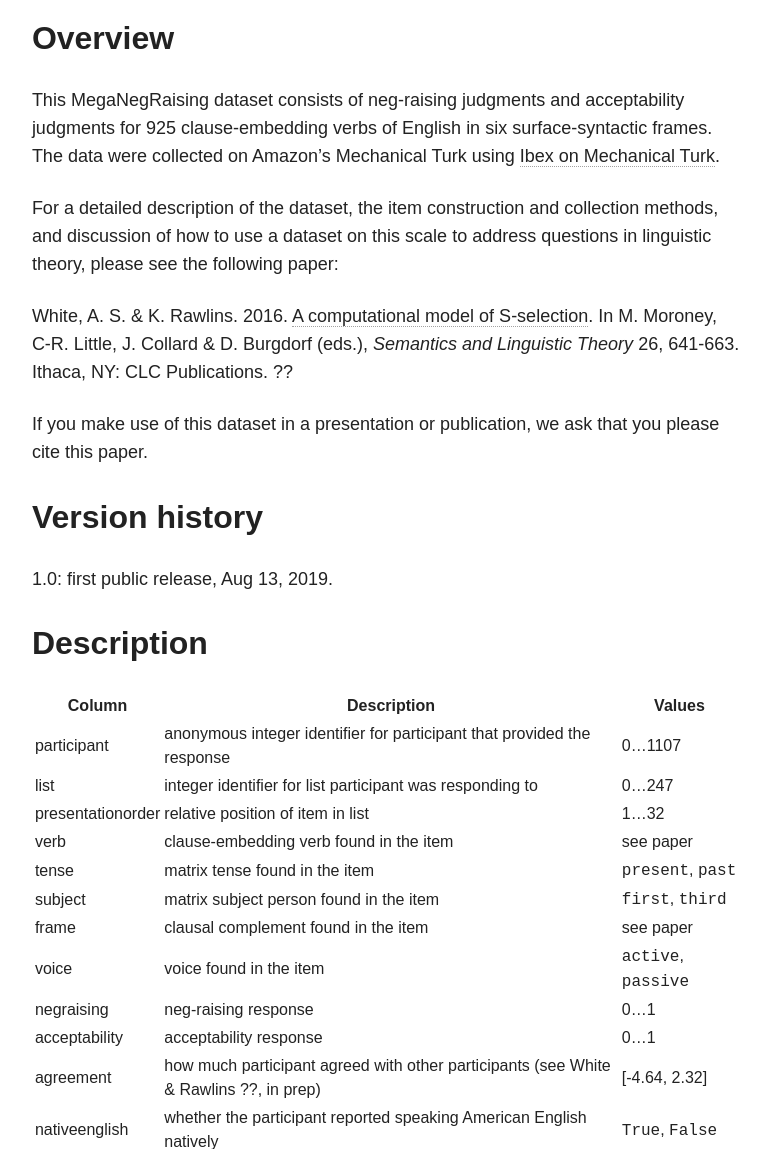
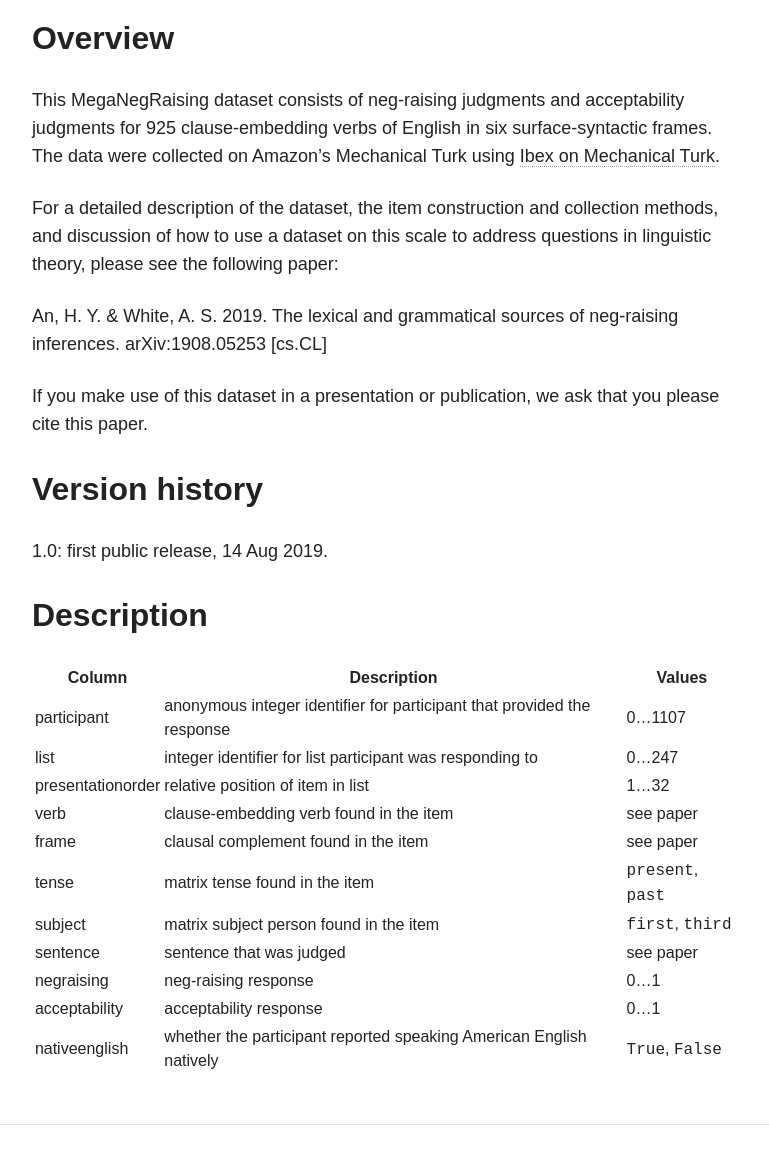
Before and after one commit to MegaAttitude/megaattitude.github.io, a Jekyll site: the page built from projects/mega-negraising/mega-negraising-v1/README.md, in a window 1280 px wide and 1400 px high, scrolled down 942 px, cut to the strip 0-1149 px from the top of the window. Shown: the whole strip, without its empty margins (254-1023 px from the left). Built offline with Jekyll 4.4.1, drawn with Linux system fonts in a browser that asks for light colours; nearby versions of some CDN libraries; our own code applies the rules of GitHub Pages for plain Markdown files; some of the changed text lies outside the part shown.

Commit message:
Adds arXiv identifier to MegaNegRaising citation

```diff
--- a/projects/mega-negraising/mega-negraising-v1/README.md
+++ b/projects/mega-negraising/mega-negraising-v1/README.md
@@ -6,7 +6,7 @@
 
 **Version:** 1.0
 
-**Release date:** Aug 13, 2019
+**Release date:** Aug 14, 2019
 
 ## Overview
 
@@ -14,14 +14,13 @@ This MegaNegRaising dataset consists of neg-raising judgments and acceptability
 
 For a detailed description of the dataset, the item construction and collection methods, and discussion of how to use a dataset on this scale to address questions in linguistic theory, please see the following paper:
 
-White, A. S. & K. Rawlins. 2016. [A computational model of S-selection](http://aswhite.net/media/papers/white_computational_2016_salt.pdf). In M. Moroney, C-R. Little, J. Collard & D. Burgdorf (eds.), *Semantics and Linguistic Theory* 26, 641-663. Ithaca, NY: CLC Publications.
-??
+An, H. Y. & White, A. S. 2019. The lexical and grammatical sources of neg-raising inferences. arXiv:1908.05253 [cs.CL]
 
 If you make use of this dataset in a presentation or publication, we ask that you please cite this paper.
 
 ## Version history
 
-1.0: first public release, Aug 13, 2019.
+1.0: first public release, 14 Aug 2019.
 
 ## Description
 
@@ -31,11 +30,10 @@ If you make use of this dataset in a presentation or publication, we ask that yo
 | list              | integer identifier for list participant was responding to                                 | 0...247             |
 | presentationorder | relative position of item in list                                                         | 1...32              |
 | verb              | clause-embedding verb found in the item                                                   | see paper           |
+| frame             | clausal complement found in the item                                                      | see paper           |
 | tense             | matrix tense found in the item                                                            | `present`, `past`   |
 | subject           | matrix subject person found in the item                                                   | `first`, `third`    |
-| frame             | clausal complement found in the item                                                      | see paper           |
-| voice             | voice found in the item                                                                   | `active`, `passive` |
+| sentence          | sentence that was judged                                                                  | see paper                            |
 | negraising        | neg-raising response                                                                      | 0...1               |
 | acceptability     | acceptability response                                                                    | 0...1               |
-| agreement         | how much participant agreed with other participants (see White & Rawlins ??, in prep)     | \[-4.64, 2.32\]     |
 | nativeenglish     | whether the participant reported speaking American English natively                       | `True`, `False`     |
```
Also changed, not shown: projects/mega-negraising/index.md (+1 -1 lines), 1 other file.
